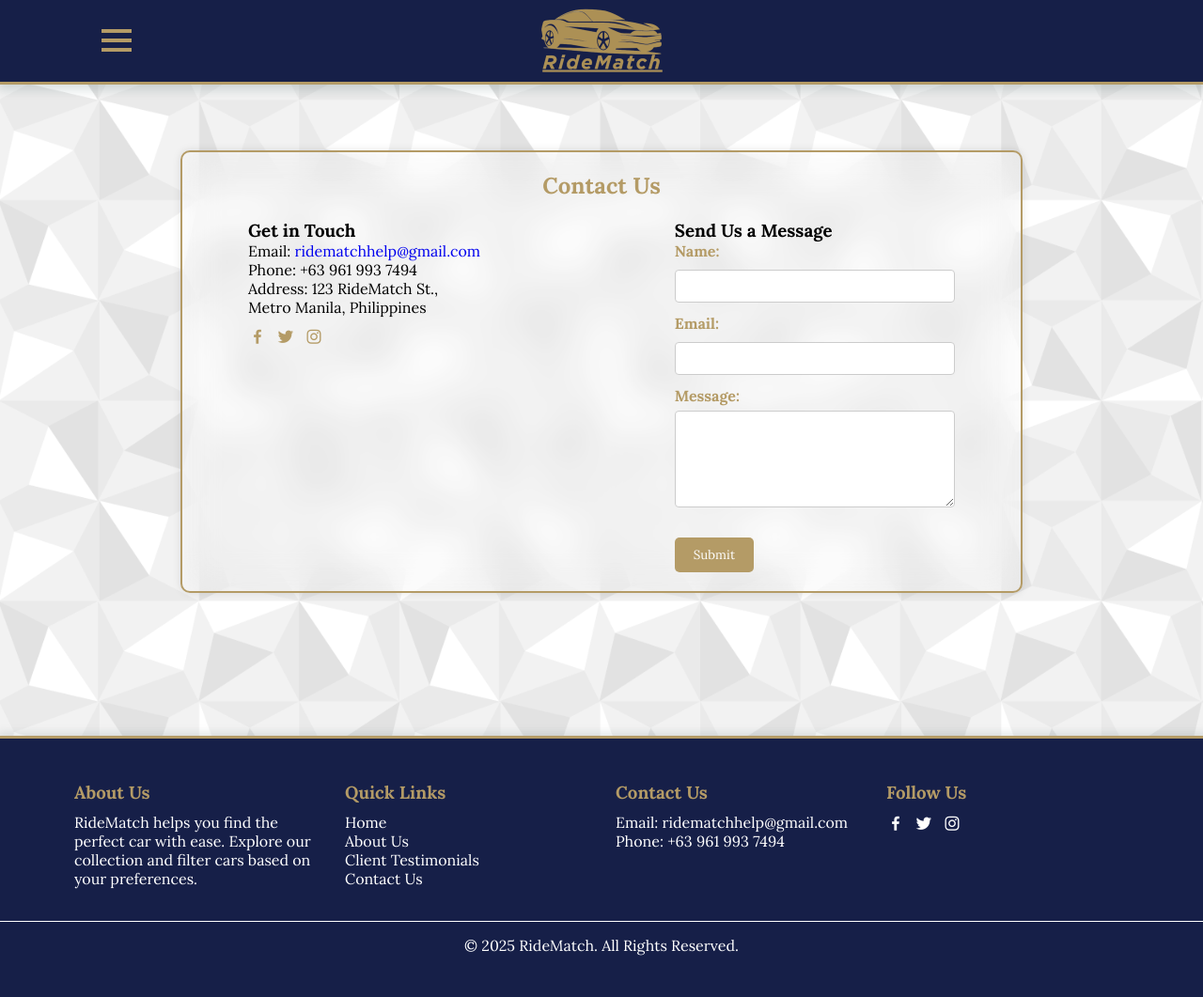
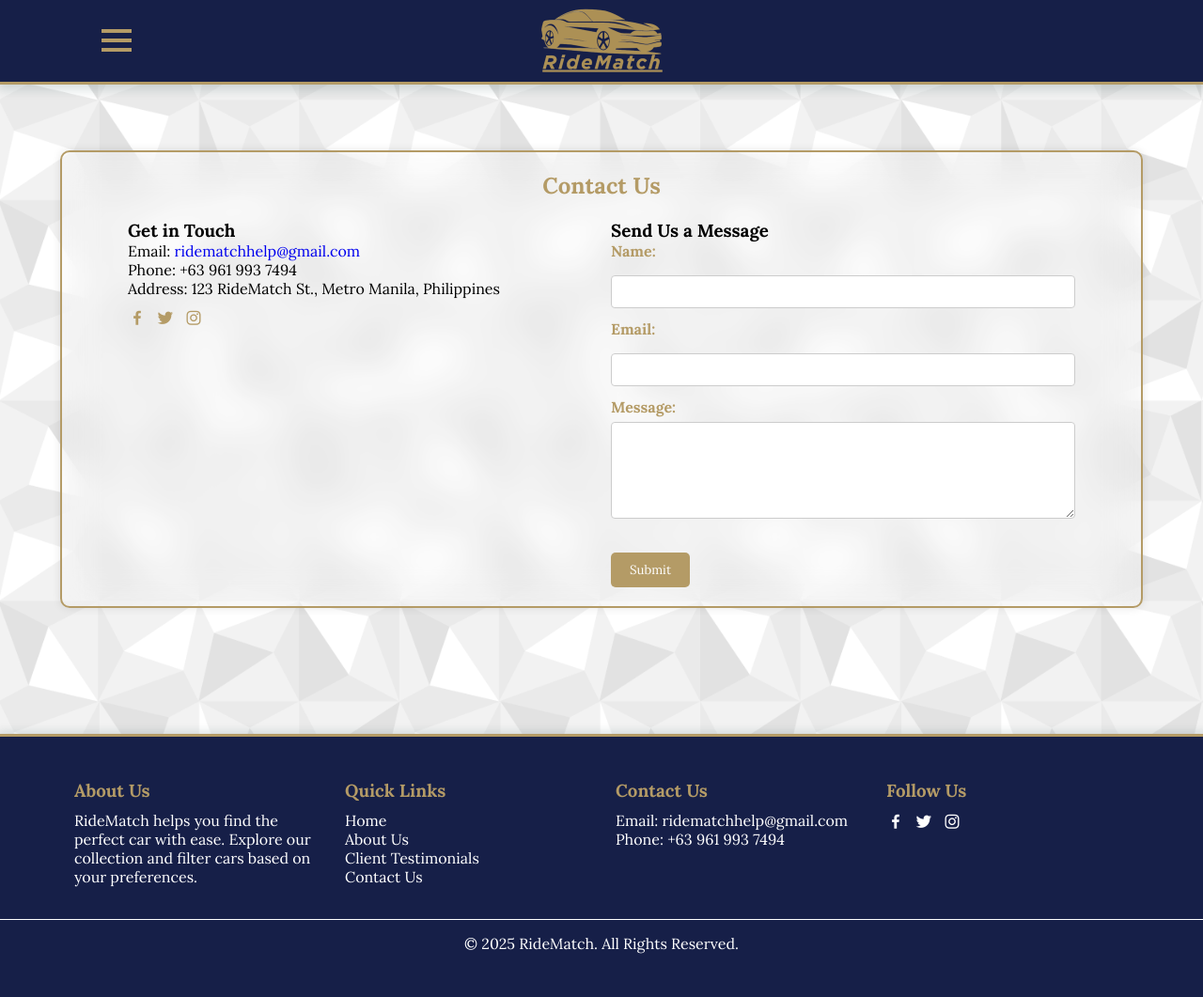
Before and after one commit to str1ker577/RideMatch-Prototype, a Flask app: page /contacts in a window 1280 px wide. Shown: the whole page at 94% size. After the commit the page ends 1015 px from the top, so only its background shows below. Run offline with Flask 3, Linux system fonts and the light colour scheme.

Commit message:
Add files via upload

```diff
--- a/templates/about.html
+++ b/templates/about.html
@@ -180,7 +180,7 @@
         <div class="filter-title">Welcome Back, {{ name }}!</div>
     {% endif %}
         <!-- Centered Logo -->
-        <a href="#" class="Logo">
+        <a href="{{url_for('home')}}" class="Logo">
           <img src="{{url_for('static', filename='resources/Logo2.png')}}" alt="RideMatch">
         </a>
 
--- a/templates/compare.html
+++ b/templates/compare.html
@@ -106,7 +106,7 @@
     <div class="filter-title">Welcome Back, {{ name }}!</div>
   {% endif %}
     <!-- Centered Logo -->
-    <a href="#" class="Logo">
+    <a href="{{url_for('home')}}" class="Logo">
       <img src="{{url_for('static', filename='resources/Logo2.png')}}" alt="RideMatch">
     </a>
 
--- a/templates/contacts.html
+++ b/templates/contacts.html
@@ -15,22 +15,60 @@
   <!-- Inline CSS specifically for form layout (you can move to style.css if you prefer) -->
   <style>
 
-    /* Ensure labels appear above inputs */
+.outer-frame {
+      width: 90%;
+      margin: 10rem auto 2rem;
+      padding: 20px;
+      border: 2px solid #b49b66;
+      border-radius: 10px;
+      box-shadow: 0 0 10px rgba(0, 0, 0, 0.1);
+      background: rgba(255, 255, 255, 0.2);
+      backdrop-filter: blur(18px);
+    }
+
+    .inner-frame {
+      display: flex;
+      flex-wrap: wrap;
+      gap: 20px;
+    }
+
+    .filter-left, .filter-right {
+      flex: 1;
+      min-width: 300px;
+    }
+
     .filter-right label {
       display: block;
       margin-bottom: 6px;
       font-weight: bold;
       color: #b49b66;
     }
-    .filter-right input,
-    .filter-right textarea {
-      display: block;
+
+    .filter-right input, .filter-right textarea {
       width: 100%;
       margin-bottom: 12px;
       padding: 8px;
       box-sizing: border-box;
       border-radius: 4px;
       border: 1px solid #ccc;
+    }
+
+    .filter-right button {
+      background-color: #b49b66;
+      color: white;
+      border: none;
+      padding: 10px 20px;
+      border-radius: 5px;
+      cursor: pointer;
+    }
+
+    @media (max-width: 768px) {
+      .outer-frame {
+        margin-top: 8rem;
+      }
+      .inner-frame {
+        flex-direction: column;
+      }
     }
 
 
@@ -129,7 +167,7 @@
     <div class="filter-title">Welcome Back, {{ name }}!</div>
   {% endif %}
     <!-- Centered Logo -->
-    <a href="#" class="Logo">
+    <a href="{{url_for('home')}}" class="Logo">
       <img src="{{url_for('static', filename='resources/Logo2.png')}}" alt="RideMatch">
     </a>
 
@@ -162,7 +200,7 @@
   </header>
 
 <!-- Contact Section -->
-  <div class="outer-frame" style="margin-top: 10rem;"><!-- Extra top margin to clear fixed header -->
+<div class="outer-frame">
   <h2 class="filter-title">Contact Us</h2>
   <div class="inner-frame">
     <!-- Left Section: Contact Info -->
@@ -182,25 +220,21 @@
           </a>
           <a href="https://www.instagram.com/ridematch_support/" target="_blank" rel="noopener noreferrer">
             <i class='bx bxl-instagram'></i>
-          </a>        </div>
+          </a>
+      </div>
     </div>
 
-      <!-- Right Section: Contact Form (Web3Forms) -->
+    <!-- Right Section: Contact Form -->
     <div class="filter-right">
       <h3>Send Us a Message</h3>
       <form action="https://api.web3forms.com/submit" method="POST">
-          <!-- Your public access key -->
         <input type="hidden" name="access_key" value="7be6ee75-b0a5-43bd-b36a-c0194b58f8d8">
-
         <label for="name">Name:</label>
         <input type="text" id="name" name="name" required>
-
         <label for="email">Email:</label>
         <input type="email" id="email" name="email" required>
-
         <label for="message">Message:</label>
         <textarea id="message" name="message" rows="5" required></textarea>
-
         <button type="submit" class="filter-btn">Submit</button>
       </form>
     </div>
```
Also changed, not shown: templates/testimonials.html (+33 -9 lines), templates/test.html (added). Lines whose indentation alone changed are shown as unchanged.
